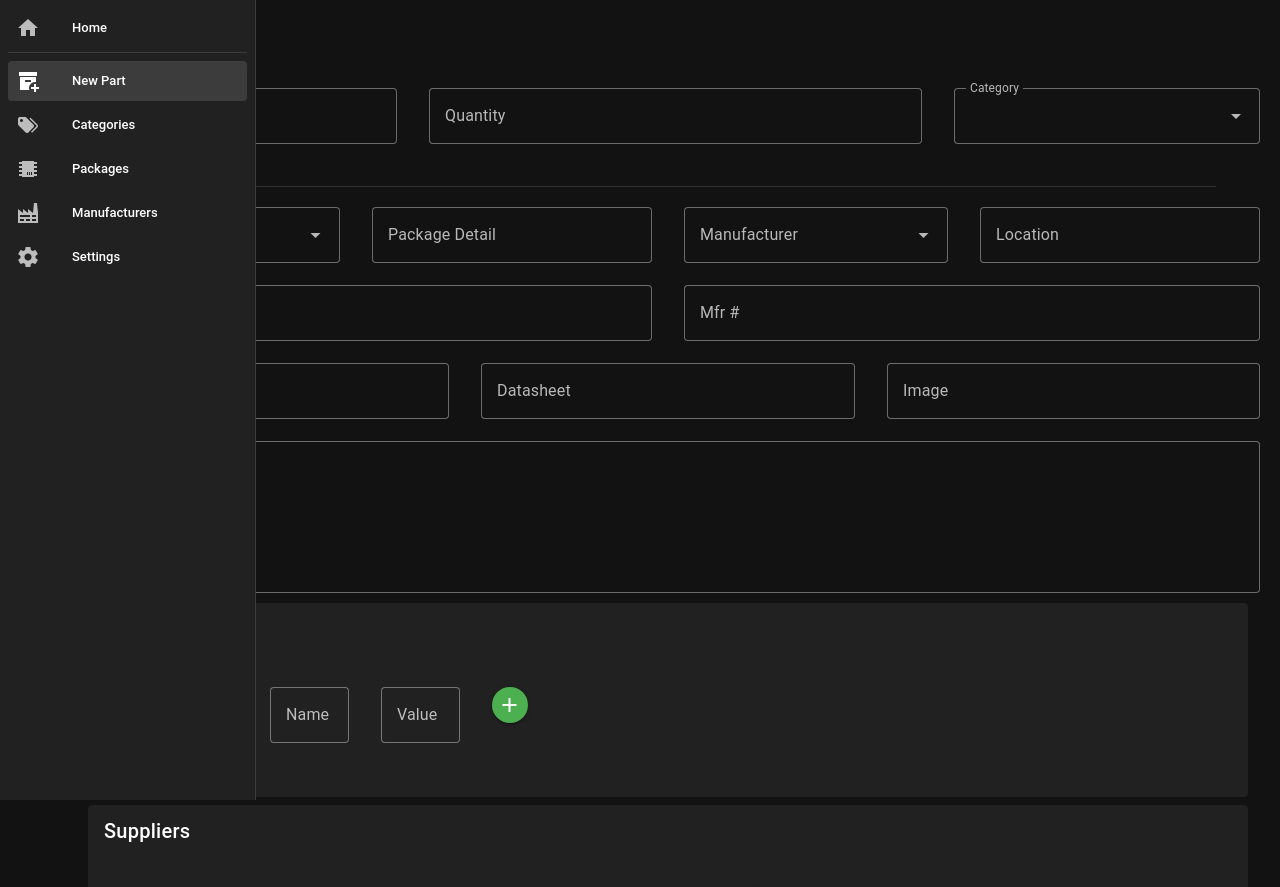
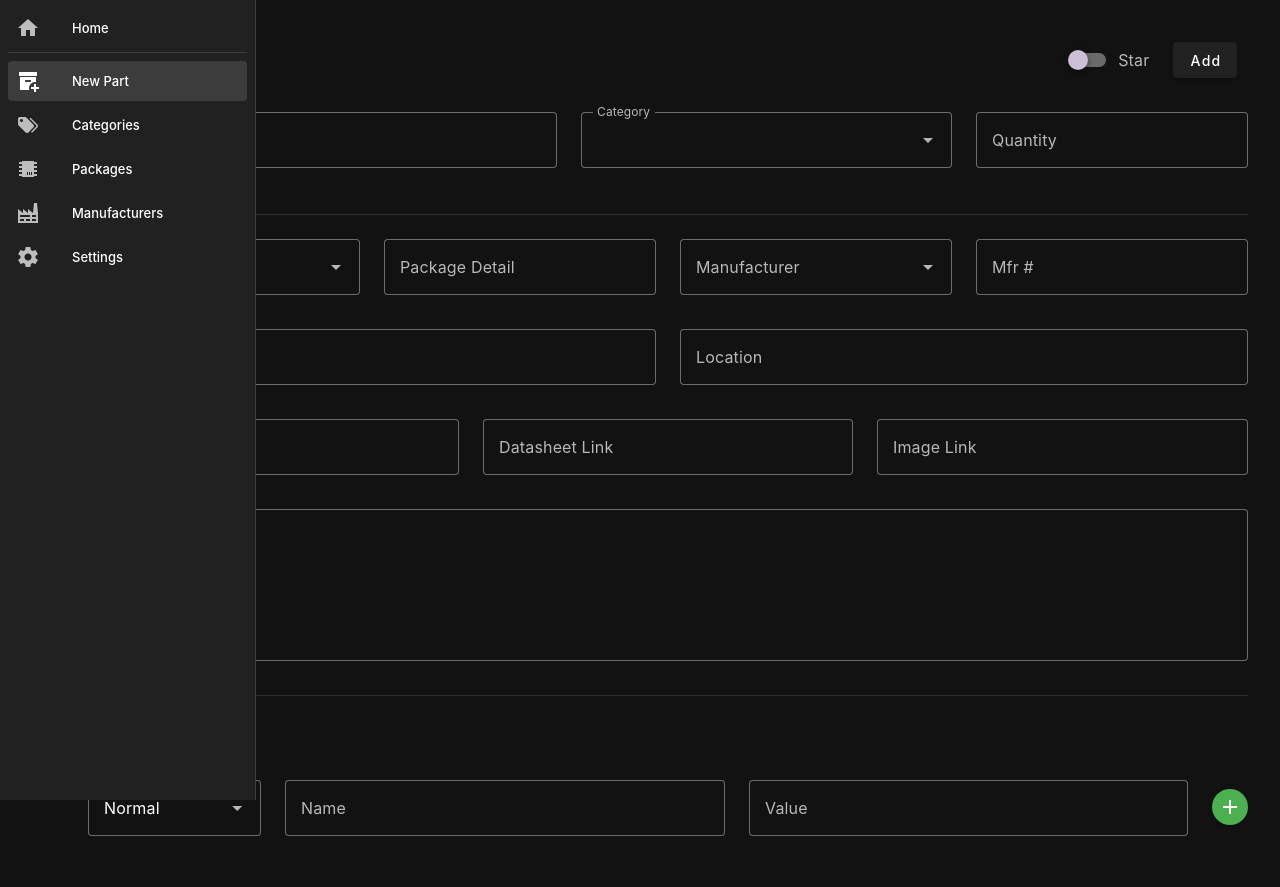
Before and after one commit to ziteh/elebox, a Vue app in the folder elebox-tauri/: page /parts in a window 1280 px wide. Shown: the top 887 px of the page. Built offline with nearby package versions, Linux system fonts and the light colour scheme.

Commit message:
feat(tauri): update part page layout

```diff
--- a/elebox-tauri/src/components/PartCustomField.vue
+++ b/elebox-tauri/src/components/PartCustomField.vue
@@ -1,4 +1,5 @@
 <script setup lang="ts">
+import "../styles.css";
 import { ref, watch } from "vue";
 import { CustomField } from "../interface";
 
@@ -50,7 +51,8 @@ function emitAdd() {
 
 <template>
   <v-form @submit.prevent>
-    <v-row class="ma-2 ga-8">
+    <v-row class="align-center">
+      <v-col cols="2">
         <v-select
           v-if="props.create"
           label="Type"
@@ -69,6 +71,8 @@ function emitAdd() {
           required
           readonly
         ></v-text-field>
+      </v-col>
+      <v-col>
         <v-text-field
           label="Name"
           variant="outlined"
@@ -78,6 +82,8 @@ function emitAdd() {
           required
           :readonly="!props.create"
         ></v-text-field>
+      </v-col>
+      <v-col>
         <v-text-field
           label="Value"
           variant="outlined"
@@ -86,7 +92,8 @@ function emitAdd() {
           :readonly="!props.create"
           :dirty="!props.create"
         ></v-text-field>
-
+      </v-col>
+      <v-col cols="auto" class="mb-6">
         <v-btn
           v-if="props.create"
           density="comfortable"
@@ -104,6 +111,7 @@ function emitAdd() {
           type="submit"
           @click="emitDel()"
         ></v-btn>
+      </v-col>
     </v-row>
   </v-form>
 </template>
--- a/elebox-tauri/src/components/PartSupplier.vue
+++ b/elebox-tauri/src/components/PartSupplier.vue
@@ -1,4 +1,5 @@
 <script setup lang="ts">
+import "../styles.css";
 import { ref, watch } from "vue";
 import { Supplier } from "../interface";
 
@@ -54,7 +55,8 @@ function emitAdd() {
 
 <template>
   <v-form @submit.prevent>
-    <v-row class="ma-2 ga-8">
+    <v-row class="align-center">
+      <v-col cols="2">
         <v-text-field
           label="Name"
           variant="outlined"
@@ -64,6 +66,8 @@ function emitAdd() {
           required
           :readonly="!props.create"
         ></v-text-field>
+      </v-col>
+      <v-col cols="3">
         <v-text-field
           label="Link"
           variant="outlined"
@@ -72,6 +76,8 @@ function emitAdd() {
           :readonly="!props.create"
           :dirty="!props.create"
         ></v-text-field>
+      </v-col>
+      <v-col cols="2">
         <v-text-field
           label="Price"
           variant="outlined"
@@ -81,6 +87,8 @@ function emitAdd() {
           :readonly="!props.create"
           :dirty="!props.create"
         ></v-text-field>
+      </v-col>
+      <v-col>
         <v-text-field
           label="Note"
           variant="outlined"
@@ -89,7 +97,8 @@ function emitAdd() {
           :readonly="!props.create"
           :dirty="!props.create"
         ></v-text-field>
-
+      </v-col>
+      <v-col cols="auto" class="mb-6">
         <v-btn
           v-if="props.create"
           density="comfortable"
@@ -107,6 +116,7 @@ function emitAdd() {
           type="submit"
           @click="emitDel()"
         ></v-btn>
+      </v-col>
     </v-row>
   </v-form>
 </template>
--- a/elebox-tauri/src/views/Part.vue
+++ b/elebox-tauri/src/views/Part.vue
@@ -1,14 +1,16 @@
 <script setup lang="ts">
+import "../styles.css";
 import { onMounted, ref, reactive } from "vue";
+import { useRoute, useRouter } from "vue-router";
+import { DbPart } from "../db_cmd_part";
+import { DbCategory } from "../db_cmd_category";
+import { DbPackage } from "../db_cmd_package";
+import { DbManufacturer as DbMfr } from "../db_cmd_manufacturer";
 import { CustomField, PkgType, Supplier } from "../interface";
 import PartCustomField from "../components/PartCustomField.vue";
 import PartSupplier from "../components/PartSupplier.vue";
-import { useRoute } from "vue-router";
-import { DbPart } from "../db_cmd_part";
-import { DbCategory } from "../db_cmd_category";
-import { DbManufacturer as DbMfr } from "../db_cmd_manufacturer";
-import { DbPackage } from "../db_cmd_package";
 
+const router = useRouter();
 const origin_name = ref<string>("");
 const part = ref<DbPart.Part>({
   name: "",
@@ -66,6 +68,7 @@ async function newPart() {
   part.value.custom_fields = custom_fields;
   part.value.suppliers = suppliers;
   await DbPart.add(part.value);
+  router.replace("/"); // Back to home
 }
 
 async function updatePart() {
@@ -93,6 +96,7 @@ async function updatePart() {
   part.value.custom_fields = custom_fields;
   part.value.suppliers = suppliers;
   await DbPart.update(origin_name.value, part.value);
+  router.replace("/"); // Back to home
 }
 
 async function getCategories() {
@@ -177,11 +181,10 @@ onMounted(() => {
 <template>
   <v-form @submit.prevent>
     <v-container>
-      <v-row class="mb-3 ga-8" align="center">
-        <v-btn v-if="origin_name == ''" type="submit" @click="newPart"
-          >ADD</v-btn
-        >
-        <v-btn v-else @click="updatePart">Update</v-btn>
+      <v-row align="center">
+        <v-col>Part</v-col>
+        <v-spacer></v-spacer>
+        <v-col cols="auto">
           <v-switch
             true-icon="mdi-star"
             v-model="part.starred"
@@ -191,8 +194,19 @@ onMounted(() => {
             label="Star"
             hide-details
           ></v-switch>
+        </v-col>
+        <v-col cols="1">
+          <v-btn
+            v-if="origin_name == ''"
+            type="submit"
+            @click="newPart"
+            text="Add"
+          ></v-btn>
+          <v-btn v-else type="submit" @click="updatePart" text="Update"></v-btn>
+        </v-col>
       </v-row>
-      <v-row class="ga-8">
+      <v-row>
+        <v-col>
           <v-text-field
             label="Name"
             variant="outlined"
@@ -201,6 +215,17 @@ onMounted(() => {
             :rules="[(v: any) => !!v || 'Required']"
             required
           ></v-text-field>
+        </v-col>
+        <v-col cols="4">
+          <v-autocomplete
+            label="Category"
+            variant="outlined"
+            v-model="part.category"
+            :items="Object.values(categories).map((cat) => cat.name)"
+            :rules="[(v: any) => !!v || 'Required']"
+          ></v-autocomplete>
+        </v-col>
+        <v-col cols="3">
           <v-text-field
             label="Quantity"
             variant="outlined"
@@ -211,50 +236,37 @@ onMounted(() => {
             type="number"
             min="0"
           ></v-text-field>
-        <v-autocomplete
-          label="Category"
-          variant="outlined"
-          v-model="part.category"
-          :items="Object.values(categories).map((cat) => cat.name)"
-          :rules="[(v: any) => !!v || 'Required']"
-        ></v-autocomplete>
+        </v-col>
       </v-row>
 
-      <v-divider class="ma-8"></v-divider>
+      <v-divider class="my-6"></v-divider>
 
-      <v-row class="ga-8">
+      <v-row class="mb-n6">
+        <v-col>
           <v-autocomplete
             label="Package"
             variant="outlined"
             v-model="part.package"
             :items="Object.values(packages).map((pck) => pck.name)"
           ></v-autocomplete>
+        </v-col>
+        <v-col>
           <v-text-field
             label="Package Detail"
             variant="outlined"
             v-model="part.package_detail"
-          placeholder="7x7mm P0.4mm 1EP3.2x32.mm"
+            placeholder="P0.4mm EP3.2x3.2mm"
           ></v-text-field>
+        </v-col>
+        <v-col>
           <v-autocomplete
             label="Manufacturer"
             variant="outlined"
             v-model="part.mfr"
             :items="Object.values(mfrs).map((mfr) => mfr.name)"
           ></v-autocomplete>
-        <v-text-field
-          label="Location"
-          variant="outlined"
-          v-model="part.location"
-          placeholder="Box #1"
-        ></v-text-field>
-      </v-row>
-      <v-row class="ga-8">
-        <v-text-field
-          label="Alias"
-          variant="outlined"
-          v-model="part.alias"
-          placeholder=""
-        ></v-text-field>
+        </v-col>
+        <v-col>
           <v-text-field
             label="Mfr #"
             variant="outlined"
@@ -262,48 +274,77 @@ onMounted(() => {
             placeholder="SC0914(7)"
             title="Manufacturer part number"
           ></v-text-field>
+        </v-col>
       </v-row>
-      <v-row class="ga-8">
+      <v-row class="mb-n6">
+        <v-col>
           <v-text-field
-          label="Product"
+            label="Alias"
+            variant="outlined"
+            v-model="part.alias"
+            placeholder=""
+          ></v-text-field>
+        </v-col>
+        <v-col>
+          <v-text-field
+            label="Location"
+            variant="outlined"
+            v-model="part.location"
+            placeholder="Box #1"
+          ></v-text-field>
+        </v-col>
+      </v-row>
+      <v-row class="mb-n6">
+        <v-col>
+          <v-text-field
+            label="Product Link"
             variant="outlined"
             v-model="part.product_link"
-          placeholder="URL, full path or filename"
+            placeholder="https://"
           ></v-text-field>
+        </v-col>
+        <v-col>
           <v-text-field
-          label="Datasheet"
+            label="Datasheet Link"
             variant="outlined"
             v-model="part.datasheet_link"
-          placeholder="URL, full path or filename"
+            placeholder="https://"
           ></v-text-field>
+        </v-col>
+        <v-col>
           <v-text-field
-          label="Image"
+            label="Image Link"
             variant="outlined"
             v-model="part.image_link"
-          placeholder="URL, full path or filename"
+            placeholder="https://"
           ></v-text-field>
+        </v-col>
       </v-row>
-      <v-row class="ga-8">
+      <v-row class="mb-n6">
+        <v-col>
           <v-textarea
             label="Description"
             variant="outlined"
             v-model="part.description"
             placeholder="Write something ..."
           ></v-textarea>
+        </v-col>
       </v-row>
 
-      <v-card title="Custom Fields" variant="flat" class="mb-2">
-        <v-container>
-          <v-row class="ma-2" v-for="cf in custom_fields">
+      <v-divider class="my-6"></v-divider>
+
+      <v-row>
+        <v-col>
+          <v-card title="Custom Fields" variant="text">
+            <v-spacer class="my-2"></v-spacer>
             <PartCustomField
+              v-for="cf in custom_fields"
               :field_type="cf.field_type"
               :name="cf.name"
               :value="cf.value"
               :create="false"
               @del="handleCustomFieldDel"
             />
-          </v-row>
-          <v-row class="ma-2">
             <PartCustomField
               :field_type="new_custom_field.field_type"
               :name="new_custom_field.name"
@@ -312,14 +353,16 @@ onMounted(() => {
               @update="handleCustomFieldUpdate"
               @add="handleCustomFieldAdd"
             />
+          </v-card>
+        </v-col>
       </v-row>
-        </v-container>
-      </v-card>
 
-      <v-card title="Suppliers" variant="flat">
-        <v-container>
-          <v-row class="ma-2" v-for="s in suppliers">
+      <v-row>
+        <v-col>
+          <v-card title="Suppliers" variant="text">
+            <v-spacer class="my-2"></v-spacer>
             <PartSupplier
+              v-for="s in suppliers"
               :name="s.name"
               :link="s.link"
               :price="s.price"
@@ -327,8 +370,6 @@ onMounted(() => {
               :create="false"
               @del="handleSupplierDel"
             />
-          </v-row>
-          <v-row class="ma-2">
             <PartSupplier
               :name="new_supplier.name"
               :link="new_supplier.link"
@@ -338,9 +379,9 @@ onMounted(() => {
               @update="handleSupplierUpdate"
               @add="handleSupplierAdd"
             />
+          </v-card>
+        </v-col>
       </v-row>
-        </v-container>
-      </v-card>
     </v-container>
   </v-form>
 </template>
```
Lines whose indentation alone changed are shown as unchanged.
